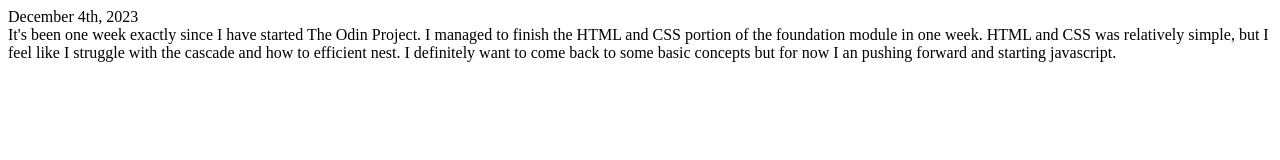
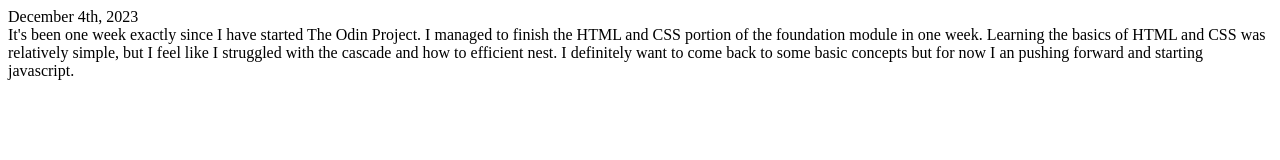
Before and after one commit to silveralcid/dev-log, a plain HTML site: page index.html in a window 1280 px wide. Drawn offline with Linux system fonts and the light colour scheme.

Commit message:
Fixed spelling and grammar.

```diff
--- a/index.html
+++ b/index.html
@@ -10,7 +10,7 @@
     <div>
         It's been one week exactly since I have started The Odin Project.
         I managed to finish the HTML and CSS portion of the foundation module in one week.
-        HTML and CSS was relatively simple, but I feel like I struggle with the cascade and how to efficient nest.
+        Learning the basics of HTML and CSS was relatively simple, but I feel like I struggled with the cascade and how to efficient nest.
         I definitely want to come back to some basic concepts but for now I an pushing forward and starting javascript.
     </div>
 </body>
```
